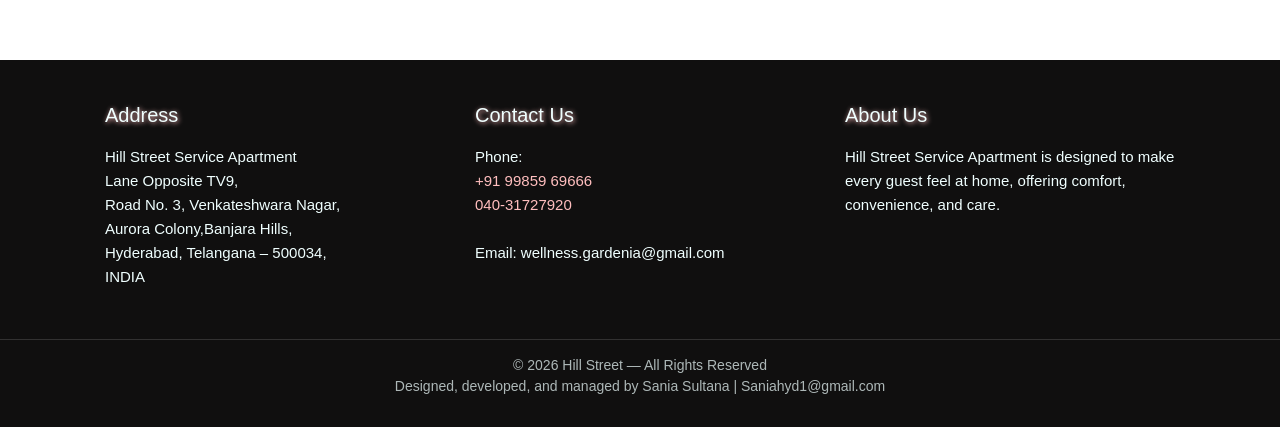
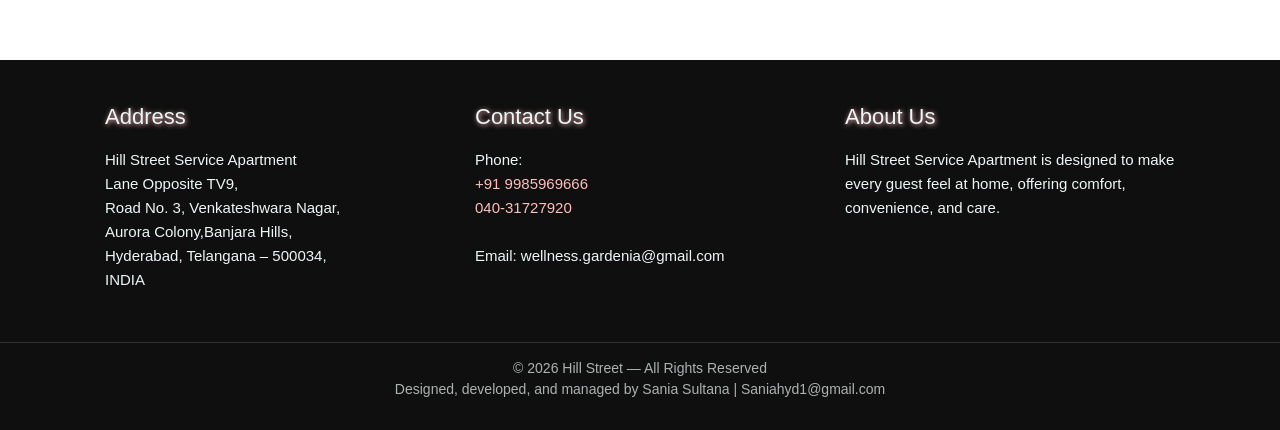
Before and after one commit to Saniahyd1/guesthouse, a Next.js app: page / in a window 1280 px wide. Shown: the part 2190-2620 px from the top of the page. Built offline with nearby package versions, Linux system fonts and the light colour scheme; grey boxes are pictures that could not be loaded.

Commit message:
modified

```diff
--- a/src/Components/footer.css
+++ b/src/Components/footer.css
@@ -1,6 +1,6 @@
 .footer {
   background-color: #100f0f;
-  color: azure;
+  color: rgb(237, 247, 247);
   padding: 30px 0;
 }
 
@@ -32,7 +32,7 @@
 
 
 .footer-card h3 {
-  font-size: 20px;
+  font-size: 22px;
   margin-bottom: 15px;
   text-shadow: 1px 1px 5px #ffbebe;
 }
--- a/src/Components/footer.tsx
+++ b/src/Components/footer.tsx
@@ -23,7 +23,7 @@
           <h3>Contact Us</h3>
           <p>
             Phone:<br />
-            <a href="tel:+919985969666">+91 99859 69666</a><br />
+            <a href="tel:+919985969666">+91 9985969666</a><br />
             <a href="tel:04031727920">040-31727920</a><br /><br />
             Email: wellness.gardenia@gmail.com<br /><br />
 
```
